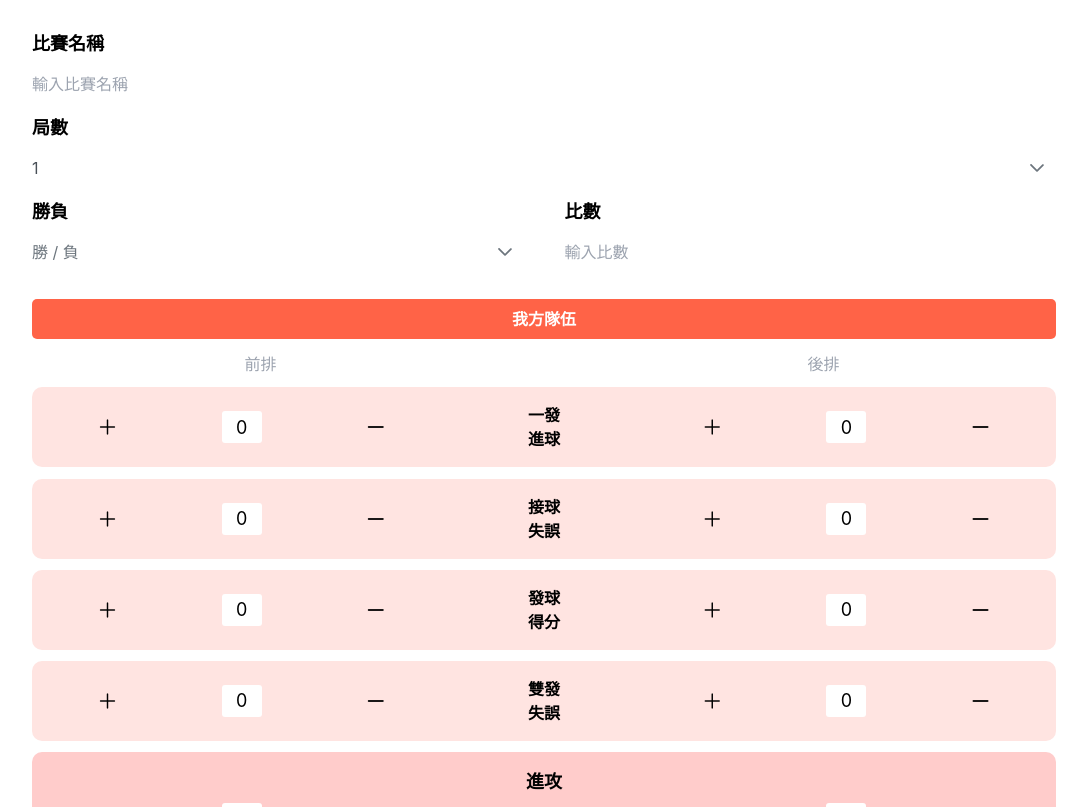
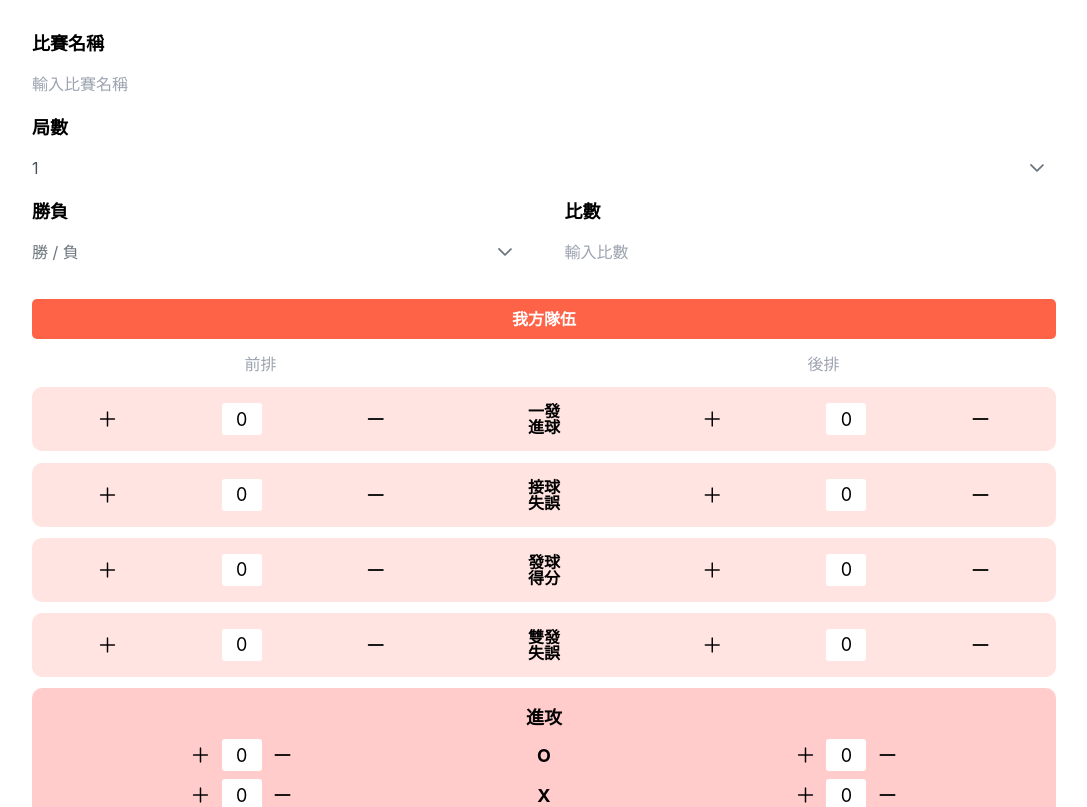
Before and after one commit to SnowyMeteor/player-scoreboard, a React (Create React App) app: page / in a window 1280 px wide. Shown: the top 807 px of the page, without its empty margins (96-1183 px from the left). Built offline with nearby package versions, Linux system fonts and the light colour scheme.

Commit message:
Update ScoreBoard and StatisticsBoard category label height

```diff
--- a/src/style/ScoreBoard.css
+++ b/src/style/ScoreBoard.css
@@ -109,7 +109,7 @@
     font-size: 1rem;
     font-weight: bold;
     white-space: pre-wrap;
-    line-height: 1.;
+    line-height: 1;
 }
 
 .scoreboard-container .special-row .player-score {
--- a/src/style/StatisticsBoard.css
+++ b/src/style/StatisticsBoard.css
@@ -113,7 +113,7 @@
     font-size: 1rem;
     font-weight: bold;
     white-space: pre-wrap;
-    line-height: 1.3;
+    line-height: 1;
 }
 
 .statistics-board-container .special-row .player-score {
```
